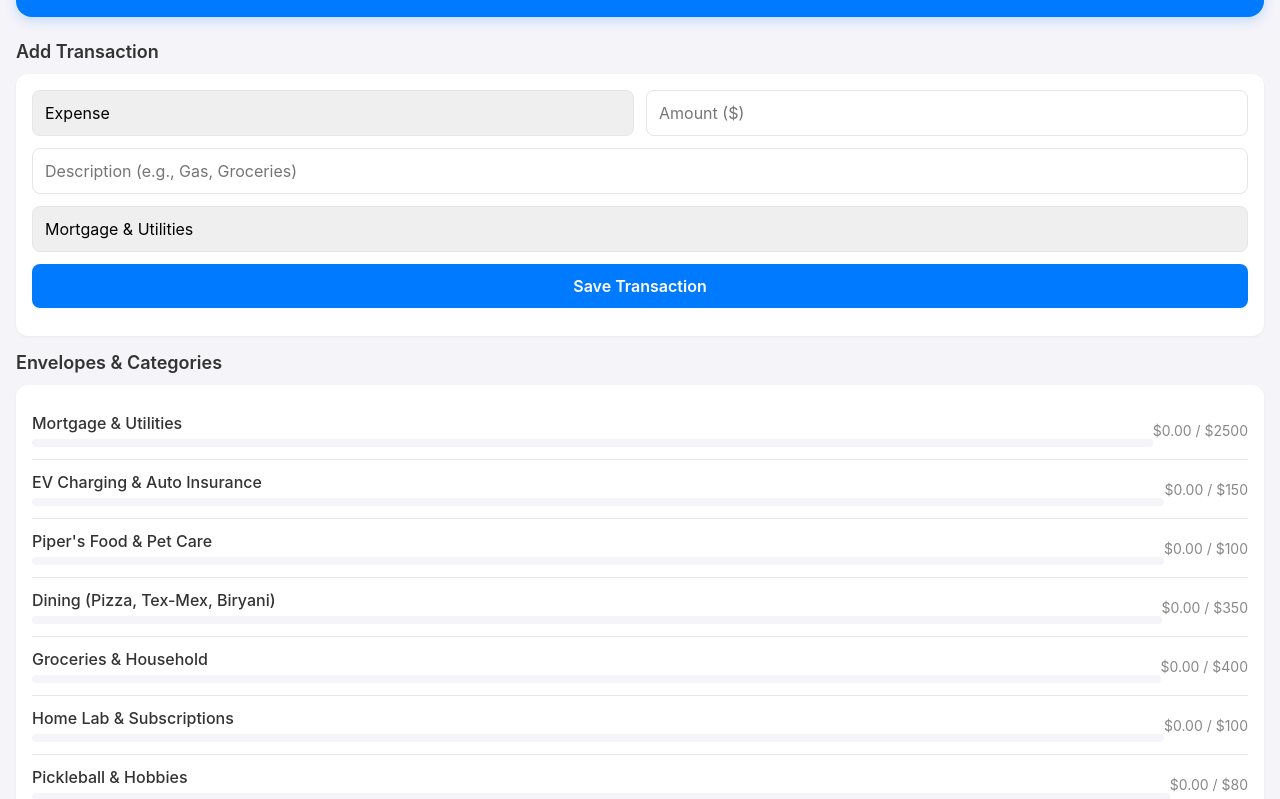
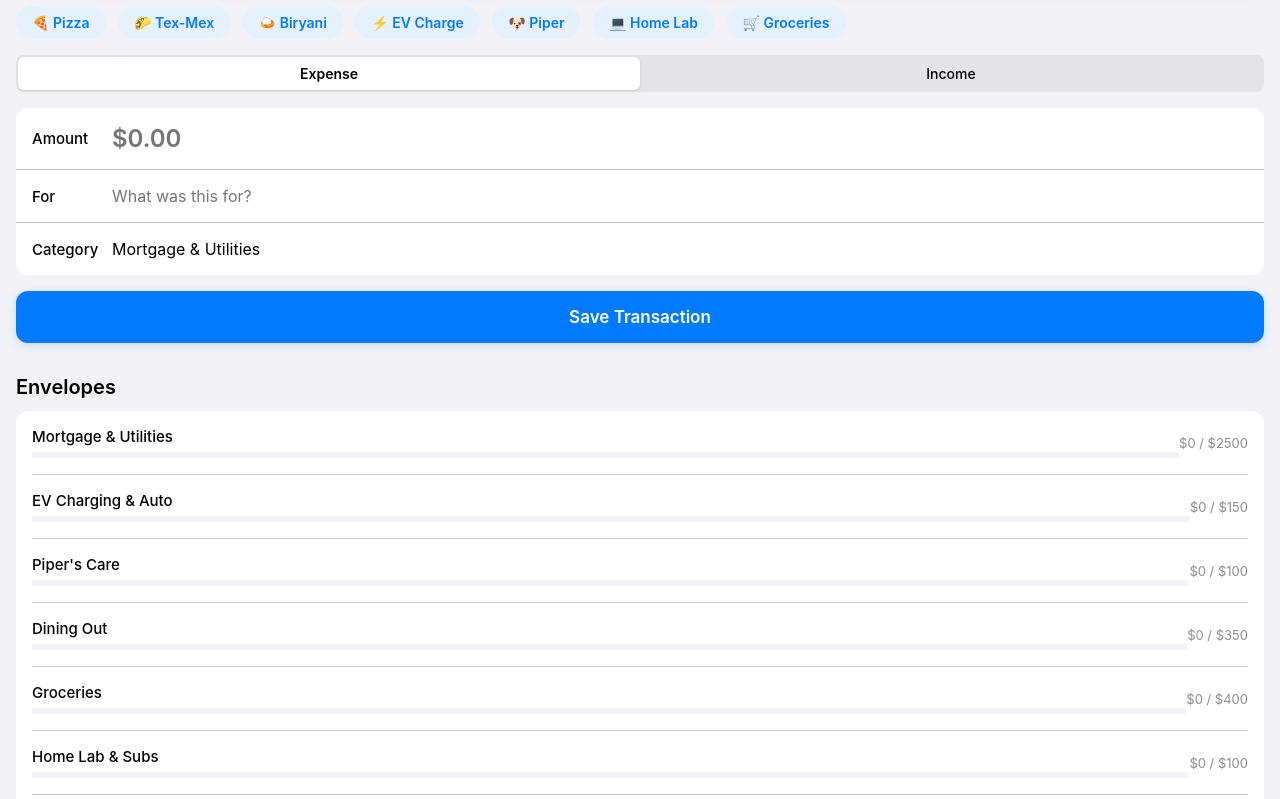
Before and after one commit to surendrapuppala7/Budgeting, a plain HTML site: page index.html in a window 1280 px wide. Shown: the part 219-1018 px from the top of the page. Drawn offline with Linux system fonts and the light colour scheme.

Commit message:
Refactor index.html for UI enhancements and features
Updated styles for improved UI and added new UX features for transaction management.

```diff
--- a/index.html
+++ b/index.html
@@ -6,21 +6,21 @@
     <title>Personal Budget</title>
     <style>
         :root {
-            --bg-color: #f4f4f9;
+            --bg-color: #f2f2f7; /* iOS system background */
             --card-bg: #ffffff;
-            --text-main: #333333;
-            --text-muted: #888888;
+            --text-main: #000000;
+            --text-muted: #8e8e93;
             --primary: #007aff;
             --success: #34c759;
             --danger: #ff3b30;
-            --border: #e5e5ea;
+            --border: #c6c6c8;
         }
 
         * {
             box-sizing: border-box;
             margin: 0;
             padding: 0;
-            font-family: -apple-system, BlinkMacSystemFont, "Segoe UI", Roboto, Helvetica, Arial, sans-serif;
+            font-family: -apple-system, BlinkMacSystemFont, "SF Pro Text", "Segoe UI", Roboto, Helvetica, sans-serif;
         }
 
         body {
@@ -30,192 +30,265 @@
             -webkit-font-smoothing: antialiased;
         }
 
-        h1, h2, h3 { font-weight: 600; }
-
-        /* Header & Dashboard */
         header {
-            text-align: center;
-            padding: 20px 0;
-            margin-bottom: 20px;
+            display: flex;
+            justify-content: space-between;
+            align-items: center;
+            padding: 16px 0 24px 0;
         }
 
+        h1 { font-size: 28px; font-weight: 700; letter-spacing: -0.5px; }
+        .nav-link { color: var(--primary); text-decoration: none; font-weight: 600; font-size: 16px; }
+
+        /* Modern Balance Card */
         .balance-card {
-            background: var(--primary);
+            background: linear-gradient(135deg, #007aff, #005bb5);
             color: white;
-            border-radius: 16px;
+            border-radius: 20px;
             padding: 24px;
-            text-align: center;
-            box-shadow: 0 4px 12px rgba(0, 122, 255, 0.2);
-            margin-bottom: 24px;
+            box-shadow: 0 10px 20px rgba(0, 122, 255, 0.2);
+            margin-bottom: 32px;
         }
 
-        .balance-card h2 { font-size: 14px; font-weight: 500; opacity: 0.9; text-transform: uppercase; letter-spacing: 1px;}
-        .balance-card .amount { font-size: 36px; font-weight: 700; margin-top: 8px; }
+        .balance-card h2 { font-size: 13px; font-weight: 500; opacity: 0.8; text-transform: uppercase; letter-spacing: 0.5px;}
+        .balance-card .amount { font-size: 42px; font-weight: 700; margin-top: 4px; letter-spacing: -1px; }
 
-        /* Sections */
         .section-title {
-            font-size: 18px;
+            font-size: 20px;
+            font-weight: 600;
             margin-bottom: 12px;
             color: var(--text-main);
         }
 
-        .card {
+        /* iOS Segmented Control */
+        .segmented-control {
+            display: flex;
+            background: #e3e3e8;
+            border-radius: 8px;
+            padding: 2px;
+            margin-bottom: 16px;
+        }
+        .segment {
+            flex: 1;
+            text-align: center;
+            padding: 8px 0;
+            font-size: 14px;
+            font-weight: 500;
+            color: var(--text-main);
+            border-radius: 6px;
+            cursor: pointer;
+            transition: background 0.2s;
+        }
+        .segment.active { background: #ffffff; box-shadow: 0 1px 3px rgba(0,0,0,0.12); font-weight: 600;}
+
+        /* Quick Tags (Horizontal Scroll) */
+        .quick-tags-wrapper {
+            margin-bottom: 16px;
+            margin-left: -16px;
+            margin-right: -16px;
+            padding: 0 16px;
+            overflow-x: auto;
+            white-space: nowrap;
+            -webkit-overflow-scrolling: touch; /* Smooth iOS scroll */
+            scrollbar-width: none; /* Hide scrollbar */
+        }
+        .quick-tags-wrapper::-webkit-scrollbar { display: none; }
+
+        .tag {
+            display: inline-block;
+            background: #e5f1ff;
+            color: var(--primary);
+            padding: 8px 16px;
+            border-radius: 20px;
+            font-size: 14px;
+            font-weight: 600;
+            margin-right: 8px;
+            border: none;
+            cursor: pointer;
+        }
+        .tag:active { opacity: 0.7; }
+
+        /* Input Form */
+        .input-group {
             background: var(--card-bg);
             border-radius: 12px;
-            padding: 16px;
+            overflow: hidden;
             margin-bottom: 16px;
-            box-shadow: 0 1px 3px rgba(0,0,0,0.05);
         }
 
-        /* Form Elements */
-        input, select, button {
-            width: 100%;
-            padding: 12px;
-            margin-bottom: 12px;
-            border-radius: 8px;
-            border: 1px solid var(--border);
-            font-size: 16px;
-            -webkit-appearance: none;
+        .input-row {
+            display: flex;
+            align-items: center;
+            padding: 4px 16px;
+            border-bottom: 0.5px solid var(--border);
+        }
+        .input-row:last-child { border-bottom: none; }
+
+        .input-row label {
+            width: 80px;
+            font-size: 15px;
+            color: var(--text-main);
+            font-weight: 500;
         }
 
-        button {
+        input, select {
+            flex: 1;
+            padding: 12px 0;
+            border: none;
+            font-size: 16px;
+            background: transparent;
+            color: var(--text-main);
+            -webkit-appearance: none;
+            outline: none;
+        }
+
+        /* Huge amount input */
+        input[type="number"] {
+            font-size: 24px;
+            font-weight: 600;
+            color: var(--primary);
+        }
+
+        .save-btn {
+            width: 100%;
             background: var(--primary);
             color: white;
+            padding: 16px;
+            border-radius: 12px;
+            font-size: 17px;
+            font-weight: 600;
             border: none;
-            font-weight: 600;
             cursor: pointer;
+            margin-bottom: 32px;
+            box-shadow: 0 2px 8px rgba(0, 122, 255, 0.2);
+        }
+        .save-btn:active { opacity: 0.8; transform: scale(0.98); }
+
+        /* List Items */
+        .list-card {
+            background: var(--card-bg);
+            border-radius: 12px;
+            padding: 0 16px;
+            margin-bottom: 24px;
         }
 
-        button.btn-danger { background: var(--danger); }
-        button:active { opacity: 0.8; }
-
-        .form-row {
-            display: flex;
-            gap: 12px;
-        }
-        .form-row > * { flex: 1; }
-
-        /* Categories List */
-        .category-item {
+        .list-item {
             display: flex;
             justify-content: space-between;
             align-items: center;
-            padding: 12px 0;
-            border-bottom: 1px solid var(--border);
+            padding: 16px 0;
+            border-bottom: 0.5px solid var(--border);
         }
-        .category-item:last-child { border-bottom: none; }
+        .list-item:last-child { border-bottom: none; }
 
+        /* ... keeping the rest of the list styling from before ... */
         .cat-info { flex: 1; }
-        .cat-name { font-weight: 500; margin-bottom: 4px; }
-
-        .progress-bar {
-            background: var(--bg-color);
-            border-radius: 4px;
-            height: 8px;
-            width: 100%;
-            overflow: hidden;
-            margin-top: 6px;
-        }
-
-        .progress-fill {
-            height: 100%;
-            border-radius: 4px;
-            background: var(--success);
-            transition: width 0.3s ease;
-        }
+        .cat-name { font-weight: 500; font-size: 15px; margin-bottom: 6px; }
+        .progress-bar { background: var(--bg-color); border-radius: 4px; height: 6px; width: 100%; overflow: hidden; }
+        .progress-fill { height: 100%; border-radius: 4px; background: var(--success); }
         .progress-fill.warning { background: #ffcc00; }
         .progress-fill.danger { background: var(--danger); }
+        .cat-amounts { text-align: right; font-size: 13px; color: var(--text-muted); }
 
-        .cat-amounts {
-            text-align: right;
-            font-size: 14px;
-            color: var(--text-muted);
-        }
-
-        /* Transactions List */
-        .transaction-item {
-            display: flex;
-            justify-content: space-between;
-            padding: 12px 0;
-            border-bottom: 1px solid var(--border);
-        }
-        .transaction-item:last-child { border-bottom: none; }
-        .t-desc { font-weight: 500; }
-        .t-cat { font-size: 12px; color: var(--text-muted); margin-top: 2px;}
-        .t-amount { font-weight: 600; }
+        .t-desc { font-weight: 500; font-size: 15px;}
+        .t-cat { font-size: 13px; color: var(--text-muted); margin-top: 4px;}
+        .t-amount { font-weight: 600; font-size: 15px;}
         .t-amount.income { color: var(--success); }
-        .t-amount.expense { color: var(--text-main); }
-        .delete-btn {
-            color: var(--danger);
-            background: none;
-            border: none;
-            width: auto;
-            padding: 0;
-            font-size: 12px;
-            margin-left: 12px;
-        }
-
+        .delete-btn { color: var(--danger); background: none; border: none; font-size: 18px; margin-left: 16px; padding: 4px;}
     </style>
 </head>
 <body>
 
     <header>
-        <h1>My Budget</h1>
-        <a href="advisor.html" style="color: #007aff; text-decoration: none; font-weight: bold;">View Advisor →</a>
+        <h1>Budget</h1>
+        <a href="advisor.html" class="nav-link">Advisor →</a>
     </header>
 
     <div class="balance-card">
-        <h2>Total Available Balance</h2>
+        <h2>Available Cash</h2>
         <div class="amount" id="totalBalance">$0.00</div>
     </div>
 
-    <h2 class="section-title">Add Transaction</h2>
-    <div class="card">
-        <div class="form-row">
-            <select id="typeSelect">
-                <option value="expense">Expense</option>
-                <option value="income">Income</option>
-            </select>
-            <input type="number" id="amountInput" placeholder="Amount ($)" step="0.01">
-        </div>
-        <input type="text" id="descInput" placeholder="Description (e.g., Gas, Groceries)">
-        <select id="categorySelect">
-            </select>
-        <button onclick="addTransaction()">Save Transaction</button>
+    <div class="quick-tags-wrapper">
+        <button class="tag" onclick="quickFill('food', '🍕 Pizza')">🍕 Pizza</button>
+        <button class="tag" onclick="quickFill('food', '🌮 Tex-Mex')">🌮 Tex-Mex</button>
+        <button class="tag" onclick="quickFill('food', '🍛 Biryani')">🍛 Biryani</button>
+        <button class="tag" onclick="quickFill('auto', '⚡ EV Charging')">⚡ EV Charge</button>
+        <button class="tag" onclick="quickFill('pet', '🐶 Piper Care')">🐶 Piper</button>
+        <button class="tag" onclick="quickFill('tech', '💻 Home Lab')">💻 Home Lab</button>
+        <button class="tag" onclick="quickFill('groceries', '🛒 Groceries')">🛒 Groceries</button>
     </div>
 
-    <h2 class="section-title">Envelopes & Categories</h2>
-    <div class="card" id="categoriesContainer">
+    <div class="segmented-control">
+        <div class="segment active" id="segExpense" onclick="setType('expense')">Expense</div>
+        <div class="segment" id="segIncome" onclick="setType('income')">Income</div>
+    </div>
+
+    <div class="input-group">
+        <div class="input-row">
+            <label>Amount</label>
+            <input type="number" id="amountInput" placeholder="$0.00" step="0.01" inputmode="decimal">
         </div>
+        <div class="input-row">
+            <label>For</label>
+            <input type="text" id="descInput" placeholder="What was this for?">
+        </div>
+        <div class="input-row" id="categoryRow">
+            <label>Category</label>
+            <select id="categorySelect"></select>
+        </div>
+    </div>
 
-    <h2 class="section-title">Recent Activity</h2>
-    <div class="card" id="transactionsContainer">
-        </div>
+    <button class="save-btn" onclick="addTransaction()">Save Transaction</button>
+
+    <h2 class="section-title">Envelopes</h2>
+    <div class="list-card" id="categoriesContainer"></div>
+
+    <h2 class="section-title">Recent</h2>
+    <div class="list-card" id="transactionsContainer"></div>
 
     <script>
-        // Default categories tailored for day-to-day lifestyle
-        const defaultCategories = [
+        // Use existing data or fall back to defaults
+        let transactions = JSON.parse(localStorage.getItem('budget_transactions')) || [];
+        let categories = JSON.parse(localStorage.getItem('budget_categories')) || [
             { id: 'home', name: 'Mortgage & Utilities', budget: 2500 },
-            { id: 'auto', name: 'EV Charging & Auto Insurance', budget: 150 },
-            { id: 'pet', name: 'Piper\'s Food & Pet Care', budget: 100 },
-            { id: 'food', name: 'Dining (Pizza, Tex-Mex, Biryani)', budget: 350 },
-            { id: 'groceries', name: 'Groceries & Household', budget: 400 },
-            { id: 'tech', name: 'Home Lab & Subscriptions', budget: 100 },
+            { id: 'auto', name: 'EV Charging & Auto', budget: 150 },
+            { id: 'pet', name: 'Piper\'s Care', budget: 100 },
+            { id: 'food', name: 'Dining Out', budget: 350 },
+            { id: 'groceries', name: 'Groceries', budget: 400 },
+            { id: 'tech', name: 'Home Lab & Subs', budget: 100 },
             { id: 'recreation', name: 'Pickleball & Hobbies', budget: 80 },
-            { id: 'moto', name: 'Motorcycle Savings Fund', budget: 200 },
-            { id: 'projects', name: 'Home Improvement (HVAC, Sewer)', budget: 500 },
-            { id: 'income', name: 'Income / Salary', budget: 0 } // Used for tracking income
+            { id: 'moto', name: 'Motorcycle Fund', budget: 200 },
+            { id: 'projects', name: 'Home Improvement', budget: 500 },
+            { id: 'income', name: 'Income', budget: 0 }
         ];
 
-        // State Management
-        let transactions = JSON.parse(localStorage.getItem('budget_transactions')) || [];
-        let categories = JSON.parse(localStorage.getItem('budget_categories')) || defaultCategories;
+        let currentType = 'expense';
 
-        // Initialize App
         function init() {
             populateCategoryDropdown();
             updateUI();
         }
+
+        // --- NEW UX FEATURES ---
+
+        function setType(type) {
+            currentType = type;
+            document.getElementById('segExpense').classList.toggle('active', type === 'expense');
+            document.getElementById('segIncome').classList.toggle('active', type === 'income');
+            document.getElementById('categoryRow').style.display = type === 'income' ? 'none' : 'flex';
+        }
+
+        function quickFill(categoryId, desc) {
+            setType('expense'); // Ensure it's on expense
+            document.getElementById('categorySelect').value = categoryId;
+            document.getElementById('descInput').value = desc;
+
+            // Instantly focus the amount input and pop open the iOS number keyboard
+            document.getElementById('amountInput').focus();
+        }
+
+        // --- END NEW UX FEATURES ---
 
         function populateCategoryDropdown() {
             const select = document.getElementById('categorySelect');
@@ -228,34 +301,33 @@
             });
         }
 
-        // Logic
         function addTransaction() {
-            const type = document.getElementById('typeSelect').value;
             const amount = parseFloat(document.getElementById('amountInput').value);
             const desc = document.getElementById('descInput').value;
-            const categoryId = type === 'income' ? 'income' : document.getElementById('categorySelect').value;
+            const categoryId = currentType === 'income' ? 'income' : document.getElementById('categorySelect').value;
 
             if (!amount || !desc) {
-                alert('Please enter an amount and description.');
+                alert('Please enter an amount and what it was for.');
                 return;
             }
 
             const transaction = {
                 id: Date.now().toString(),
-                type,
+                type: currentType,
                 amount,
                 desc,
                 categoryId,
-                date: new Date().toLocaleDateString()
+                date: new Date().toLocaleDateString('en-US', { month: 'short', day: 'numeric' })
             };
 
             transactions.unshift(transaction);
             saveData();
             updateUI();
 
-            // Clear inputs
+            // Clear inputs and reset focus
             document.getElementById('amountInput').value = '';
             document.getElementById('descInput').value = '';
+            document.activeElement.blur(); // Dismiss keyboard
         }
 
         function deleteTransaction(id) {
@@ -269,85 +341,51 @@
             localStorage.setItem('budget_categories', JSON.stringify(categories));
         }
 
-        function getCategorySpent(categoryId) {
-            return transactions
-                .filter(t => t.categoryId === categoryId && t.type === 'expense')
-                .reduce((sum, t) => sum + t.amount, 0);
-        }
-
-        // UI Updates
         function updateUI() {
-            // 1. Update Balance
+            // Balance
             const totalIncome = transactions.filter(t => t.type === 'income').reduce((sum, t) => sum + t.amount, 0);
             const totalExpense = transactions.filter(t => t.type === 'expense').reduce((sum, t) => sum + t.amount, 0);
-            const balance = totalIncome - totalExpense;
-            document.getElementById('totalBalance').textContent = `$${balance.toFixed(2)}`;
+            document.getElementById('totalBalance').textContent = `$${(totalIncome - totalExpense).toFixed(2)}`;
 
-            // 2. Render Categories
+            // Categories
             const catContainer = document.getElementById('categoriesContainer');
             catContainer.innerHTML = '';
-
             categories.filter(c => c.id !== 'income').forEach(cat => {
-                const spent = getCategorySpent(cat.id);
+                const spent = transactions.filter(t => t.categoryId === cat.id && t.type === 'expense').reduce((sum, t) => sum + t.amount, 0);
                 const percent = cat.budget > 0 ? Math.min((spent / cat.budget) * 100, 100) : 0;
-                let colorClass = '';
-                if (percent > 85) colorClass = 'danger';
-                else if (percent > 65) colorClass = 'warning';
+                let colorClass = percent > 85 ? 'danger' : (percent > 65 ? 'warning' : '');
 
                 catContainer.innerHTML += `
-                    <div class="category-item">
+                    <div class="list-item">
                         <div class="cat-info">
                             <div class="cat-name">${cat.name}</div>
-                            <div class="progress-bar">
-                                <div class="progress-fill ${colorClass}" style="width: ${percent}%"></div>
-                            </div>
+                            <div class="progress-bar"><div class="progress-fill ${colorClass}" style="width: ${percent}%"></div></div>
                         </div>
-                        <div class="cat-amounts">
-                            $${spent.toFixed(2)} / $${cat.budget}
-                        </div>
-                    </div>
-                `;
+                        <div class="cat-amounts">$${spent.toFixed(0)} / $${cat.budget}</div>
+                    </div>`;
             });
 
-            // 3. Render Transactions
+            // Transactions
             const transContainer = document.getElementById('transactionsContainer');
-            transContainer.innerHTML = '';
-
-            if (transactions.length === 0) {
-                transContainer.innerHTML = '<p style="color: var(--text-muted); text-align: center; font-size: 14px;">No transactions yet.</p>';
-            }
+            transContainer.innerHTML = transactions.length ? '' : '<div style="padding: 16px; text-align: center; color: var(--text-muted);">No recent activity.</div>';
 
             transactions.forEach(t => {
-                const catName = categories.find(c => c.id === t.categoryId)?.name || 'Unknown';
-                const sign = t.type === 'income' ? '+' : '-';
-                const colorClass = t.type === 'income' ? 'income' : 'expense';
-
+                const catName = categories.find(c => c.id === t.categoryId)?.name || '';
+                const isInc = t.type === 'income';
                 transContainer.innerHTML += `
-                    <div class="transaction-item">
+                    <div class="list-item">
                         <div>
                             <div class="t-desc">${t.desc}</div>
-                            <div class="t-cat">${t.date} • ${catName}</div>
+                            <div class="t-cat">${t.date} ${!isInc ? '• ' + catName : ''}</div>
                         </div>
                         <div style="display: flex; align-items: center;">
-                            <div class="t-amount ${colorClass}">${sign}$${t.amount.toFixed(2)}</div>
+                            <div class="t-amount ${isInc ? 'income' : ''}">${isInc ? '+' : '-'}$${t.amount.toFixed(2)}</div>
                             <button class="delete-btn" onclick="deleteTransaction('${t.id}')">✕</button>
                         </div>
-                    </div>
-                `;
+                    </div>`;
             });
         }
 
-        // Toggle category dropdown based on income/expense
-        document.getElementById('typeSelect').addEventListener('change', function(e) {
-            const catSelect = document.getElementById('categorySelect');
-            if (e.target.value === 'income') {
-                catSelect.style.display = 'none';
-            } else {
-                catSelect.style.display = 'block';
-            }
-        });
-
-        // Start app
         init();
     </script>
 </body>
```
